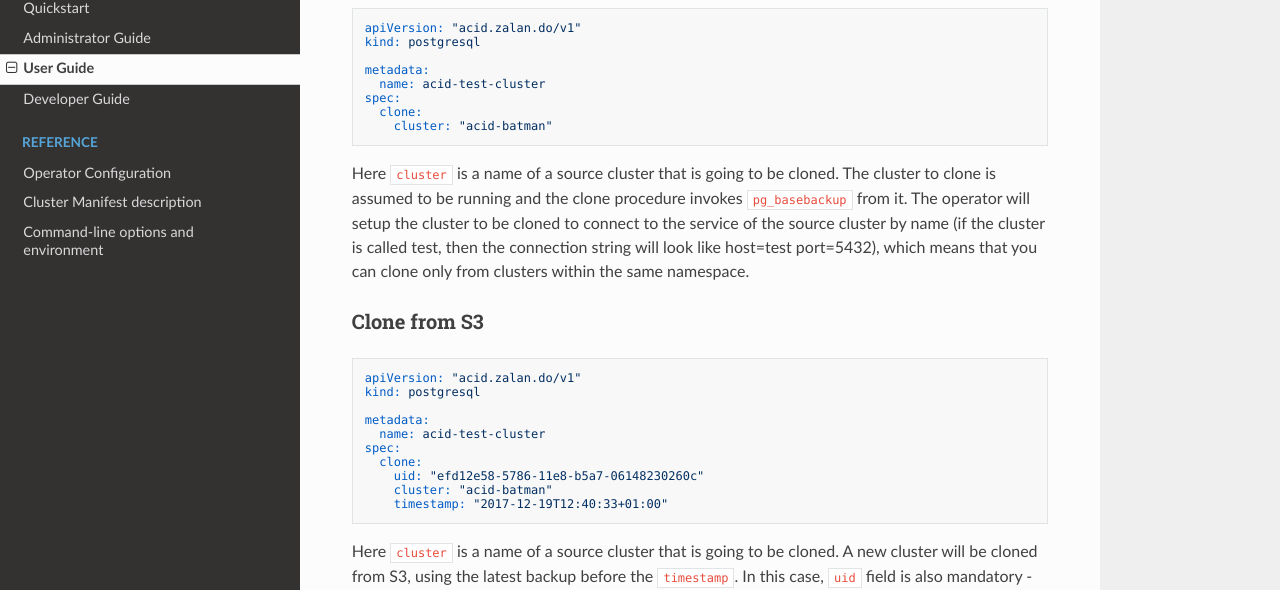
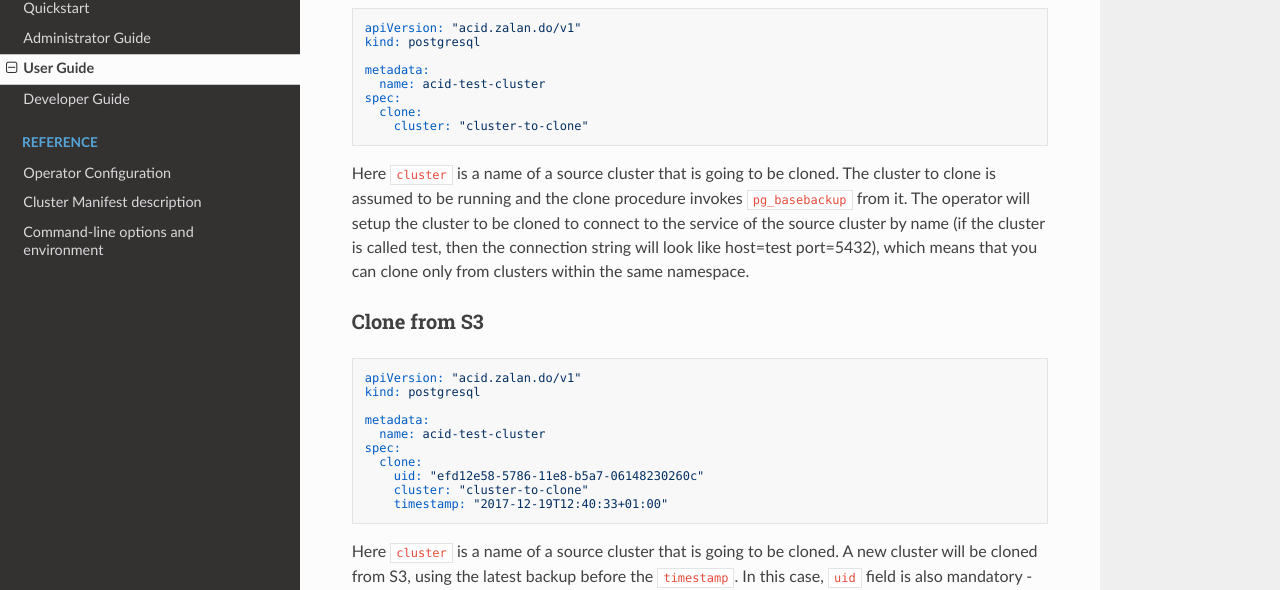
Before and after one commit to zalando/postgres-operator, an MkDocs documentation site: the page built from docs/user.md, in a window 1280 px wide and 900 px high, scrolled down 3506 px. Shown: the part 141-731 px from the top of the window. Built offline with MkDocs 1.6.1, drawn with Linux system fonts in a browser that asks for light colours; nearby versions of some CDN libraries; old or Windows-style settings are respelled for this version of MkDocs.

Commit message:
Fixing name of cluster to be cloned

````diff
--- a/docs/user.md
+++ b/docs/user.md
@@ -199,7 +199,7 @@ metadata:
   name: acid-test-cluster
 spec:
   clone:
-    cluster: "acid-batman"
+    cluster: "cluster-to-clone"
 ```
 
 Here `cluster` is a name of a source cluster that is going to be cloned. The
@@ -220,7 +220,7 @@ metadata:
 spec:
   clone:
     uid: "efd12e58-5786-11e8-b5a7-06148230260c"
-    cluster: "acid-batman"
+    cluster: "cluster-to-clone"
     timestamp: "2017-12-19T12:40:33+01:00"
 ```
 
````
